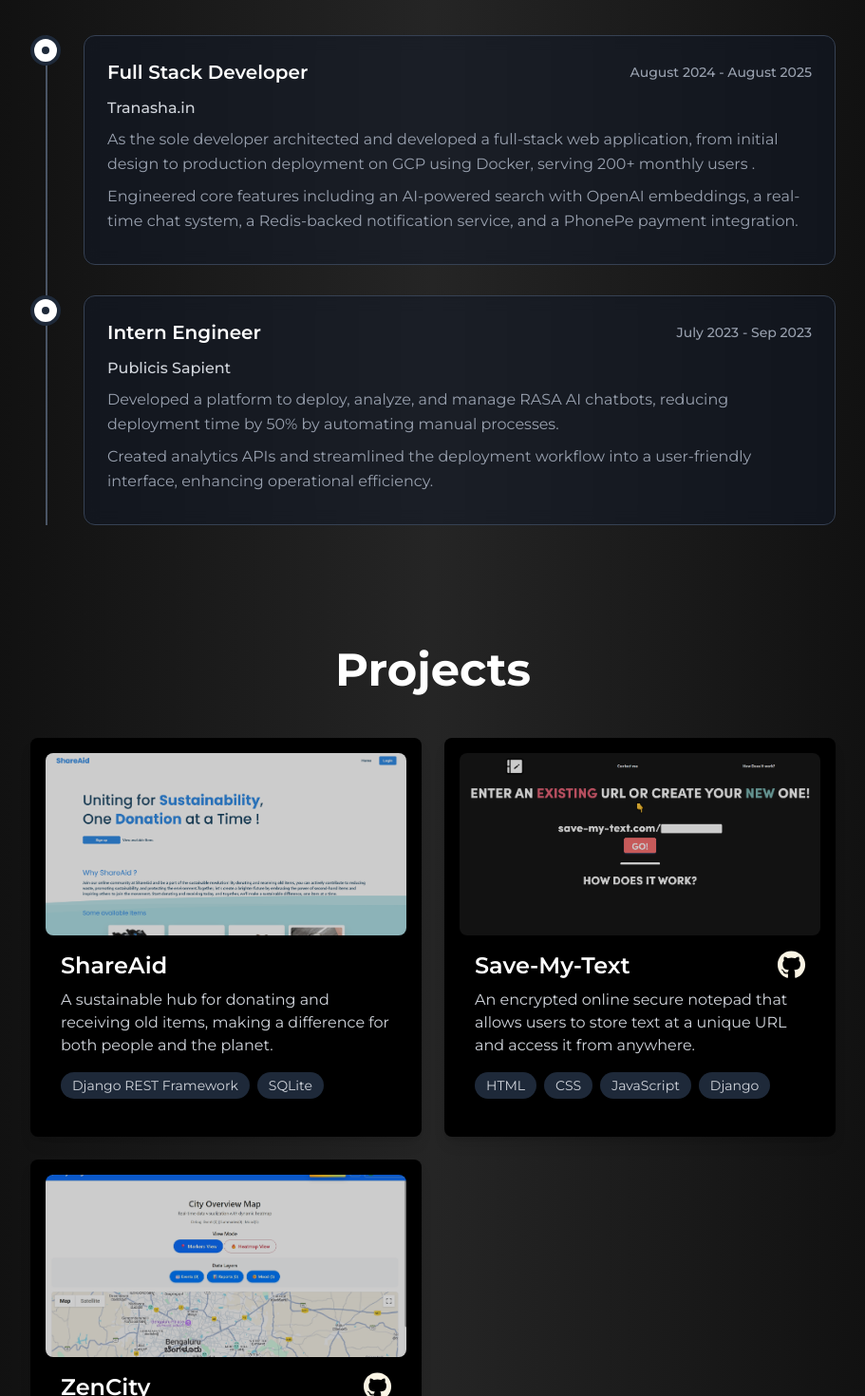
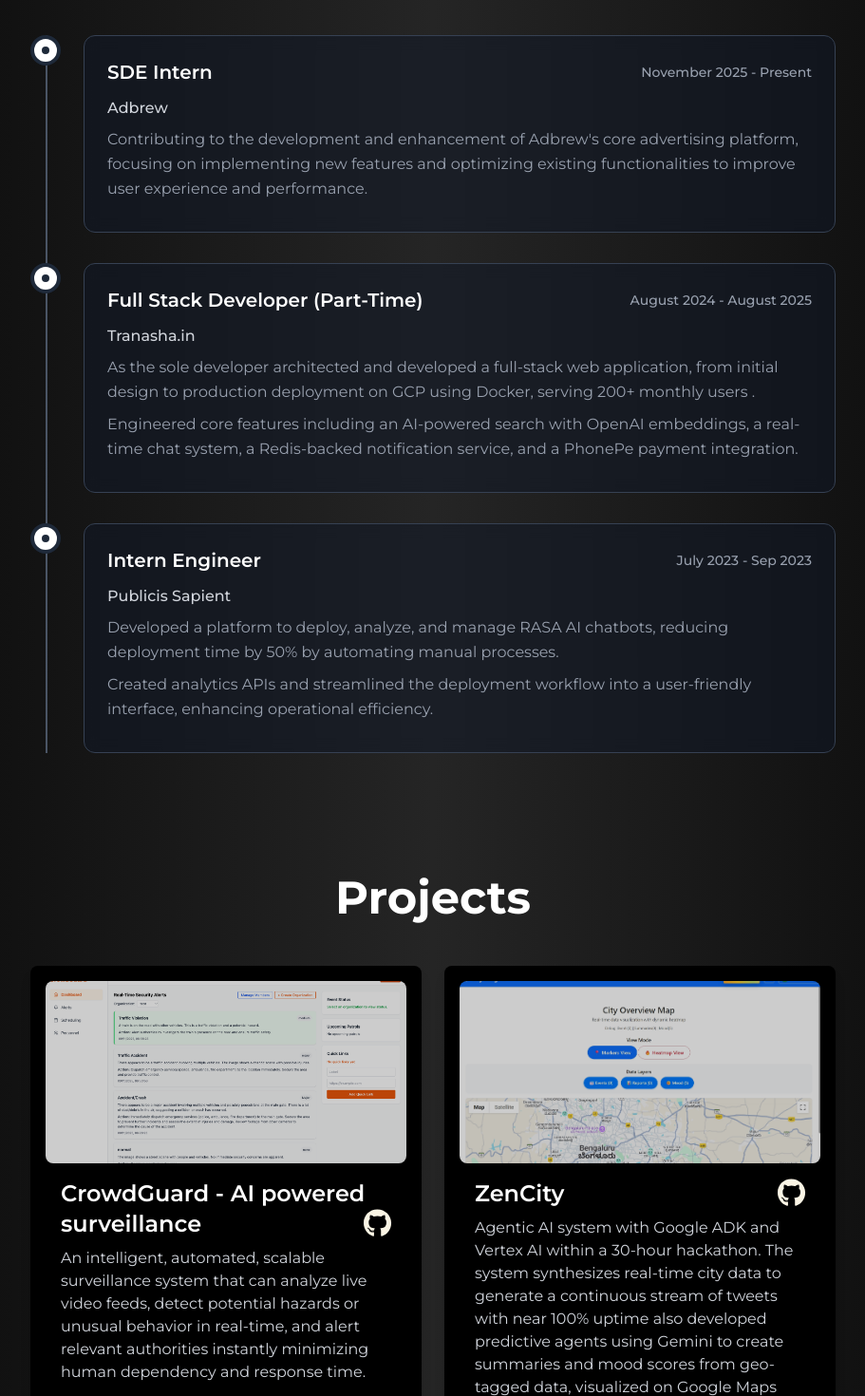
Before and after one commit to namansethi13/portfolio, a React (Vite) app: page / in a window 1280 px wide. Shown: the part 1360-2830 px from the top of the page at 95% size, without its empty margins (184-1095 px from the left). Built offline with nearby package versions, Linux system fonts and the light colour scheme.

Commit message:
Update frontend to add new experience and project entries

```diff
--- a/src/components/Experience.tsx
+++ b/src/components/Experience.tsx
@@ -1,7 +1,15 @@
 const experiences = [
   {
+    year: "November 2025 - Present",
+    role: "SDE Intern",
+    company: "Adbrew",
+    description: [
+      "Contributing to the development and enhancement of Adbrew's core advertising platform, focusing on implementing new features and optimizing existing functionalities to improve user experience and performance.",
+    ]
+  },
+  {
     year: "August 2024 - August 2025",
-    role: "Full Stack Developer",
+    role: "Full Stack Developer (Part-Time)",
     company: "Tranasha.in",
     description: [
       "As the sole developer architected and developed a full-stack web application, from initial design to production deployment on GCP using Docker, serving 200+ monthly users .",
--- a/src/components/Projects.tsx
+++ b/src/components/Projects.tsx
@@ -1,28 +1,37 @@
 import {faGithub} from "@fortawesome/free-brands-svg-icons"
-import { FontAwesomeIcon } from "@fortawesome/react-fontawesome";
+import { FontAwesomeIcon} from "@fortawesome/react-fontawesome";
+import { faArrowUpRightFromSquare } from "@fortawesome/free-solid-svg-icons";
 const projects = [
     {
+    name: "CrowdGuard - AI powered surveillance",
+    description: "An intelligent, automated, scalable surveillance system that can analyze live video feeds, detect potential hazards or unusual behavior in real-time, and alert relevant authorities instantly minimizing human dependency and response time.",
+    techStack: ["React", "Django", "LangGraph", "Kafka", "Docker", "MongoDB", "Node.js"],
+    link: "https://devfolio.co/projects/crowdgaurd-cf17",
+    image: "/crowdguard-ui.png",
+    github: "https://github.com/namansethi13/hackcbs_2025"
+  },
+  {
+    name: "ZenCity",
+    description: "Agentic AI system with Google ADK and Vertex AI within a 30-hour hackathon. The system synthesizes real-time city data to generate a continuous stream of tweets with near 100% uptime also developed predictive agents using Gemini to create summaries and mood scores from geo-tagged data, visualized on Google Maps",
+    techStack: ["Google ADK", "Vertex AI", "Gemini", "React", "Firebase", "GCP"],
+    link: "https://zen-frontend-five.vercel.app/",
+    image: "/zencity-ui.jpeg",
+    github: "https://github.com/namansethi13/zentrixel_ps1"
+  },
+  {
+    name: "Save-My-Text",
+    description: "An encrypted online secure notepad that allows users to store text at a unique URL and access it from anywhere.",
+    techStack: ["HTML", "CSS", "JavaScript", "Django"],
+    link: "https://save-my-text.vercel.app/",
+    image: "/save-my-text-ui.PNG",
+    github: "https://github.com/namansethi13/SaveMyText"
+  },
+  {
       name: "ShareAid",
       description: "A sustainable hub for donating and receiving old items, making a difference for both people and the planet.",
       techStack: ["Django REST Framework", "SQLite"],
       link: "https://project-shareaid.vercel.app/",
       image: "/shareaid-ui.PNG"
-    },
-    {
-      name: "Save-My-Text",
-      description: "An encrypted online secure notepad that allows users to store text at a unique URL and access it from anywhere.",
-      techStack: ["HTML", "CSS", "JavaScript", "Django"],
-      link: "https://save-my-text.vercel.app/",
-      image: "/save-my-text-ui.PNG",
-      github: "https://github.com/namansethi13/SaveMyText"
-    },
-    {
-      name: "ZenCity",
-      description: "Agentic AI system with Google ADK and Vertex AI within a 30-hour hackathon. The system synthesizes real-time city data to generate a continuous stream of tweets with near 100% uptime also developed predictive agents using Gemini to create summaries and mood scores from geo-tagged data, visualized on Google Maps",
-      techStack: ["Google ADK", "Vertex AI", "Gemini", "React", "Firebase", "GCP"],
-      link: "https://zen-frontend-five.vercel.app/",
-      image: "/zencity-ui.jpeg",
-      github: "https://github.com/namansethi13/zentrixel_ps1"
     },
 
   ];
@@ -39,7 +48,7 @@
               href={project.link}
               target="_blank"
               rel="noopener noreferrer"
-              className="relative bg-black p-4 rounded-lg shadow-lg transform hover:scale-105 transition duration-300 overflow-hidden"
+              className="relative bg-black p-4 rounded-lg shadow-lg transform hover:scale-105 transition duration-300 overflow-hidden group"
             >
               <div className="relative w-full h-40 md:h-48 rounded-lg overflow-hidden">
                 <img
@@ -47,6 +56,9 @@
                   alt={project.name}
                   className="absolute inset-0 w-full h-full object-cover opacity-80 hover:opacity-100 transition-opacity duration-300"
                 />
+                <div className="absolute inset-0 bg-black/50 opacity-0 group-hover:opacity-100 transition-opacity duration-300 flex items-center justify-center">
+                  <FontAwesomeIcon icon={faArrowUpRightFromSquare} className="text-4xl text-white" />
+                </div>
               </div>
               <div className="p-4">
                 <h3 className="text-xl md:text-2xl font-semibold text-white">{project.name} {project?.github && (
```
Also changed, not shown: public/crowdguard-ui.png (added).
